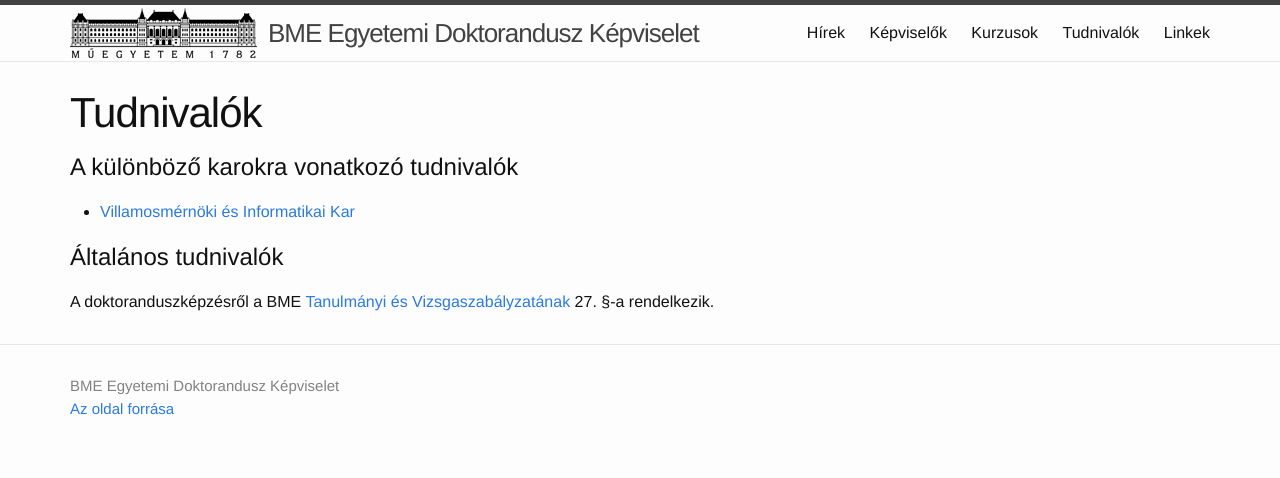
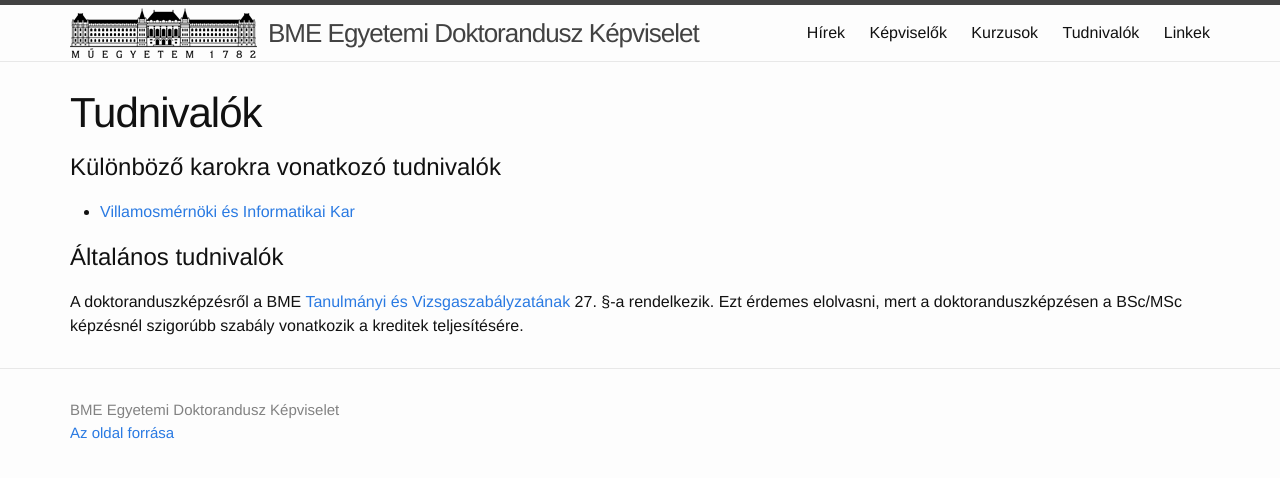
Before and after one commit to totyabaja/bme-edk.github.io, a Jekyll site: the page built from guidelines.html, in a window 1280 px wide. Shown: the top 478 px of the page. Built offline with Jekyll 4.4.1, drawn with Linux system fonts in a browser that asks for light colours.

Commit message:
Guidelines

```diff
--- a/guidelines.html
+++ b/guidelines.html
@@ -8,7 +8,7 @@
 
   <h1 class="page-heading">{{ page.title }}</h1>
 
-  <h2>A különböző karokra vonatkozó tudnivalók</h2>
+  <h2>Különböző karokra vonatkozó tudnivalók</h2>
 
   <ul>
     {% for guideline in site.guidelines %}
@@ -18,6 +18,6 @@
 
   <h2>Általános tudnivalók</h2>
 
-  <div>A doktoranduszképzésről a BME <a href="https://www.bme.hu/sites/default/files/IFT/bme_TVSZ.pdf">Tanulmányi és Vizsgaszabályzatának</a> 27. §-a rendelkezik.</div>
+  <div>A doktoranduszképzésről a BME <a href="https://www.bme.hu/sites/default/files/IFT/bme_TVSZ.pdf">Tanulmányi és Vizsgaszabályzatának</a> 27. §-a rendelkezik. Ezt érdemes elolvasni, mert a doktoranduszképzésen a BSc/MSc képzésnél szigorúbb szabály vonatkozik a kreditek teljesítésére.</div>
 
 </div>
```
